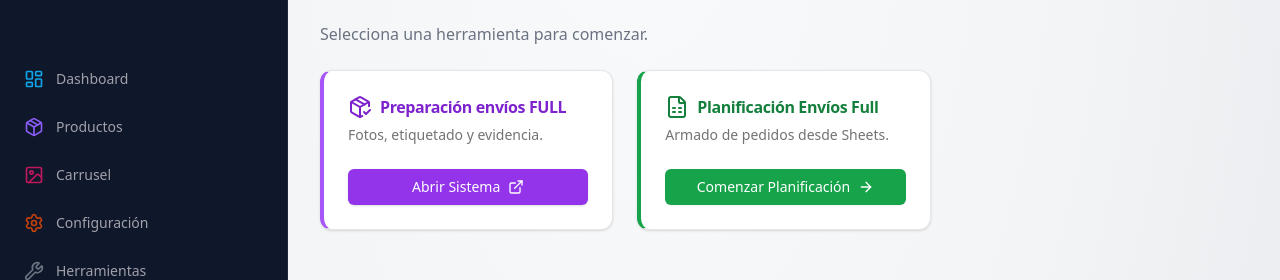
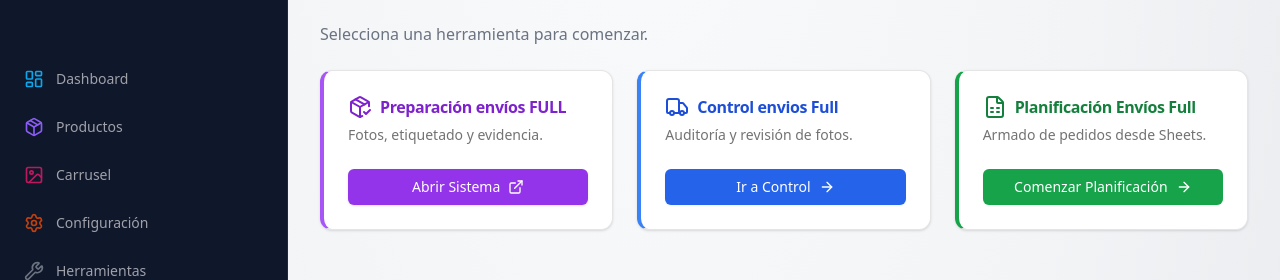
Before and after one commit to martinalejandrohakanson29-art/tienda-martin, a Next.js app: page /admin/mercadolibre in a window 1280 px wide. Shown: the part 151-431 px from the top of the page. Built offline with nearby package versions, Linux system fonts and the light colour scheme; no server answers; the database is empty.

Commit message:
Update page.tsx

```diff
--- a/app/admin/mercadolibre/page.tsx
+++ b/app/admin/mercadolibre/page.tsx
@@ -1,6 +1,6 @@
 import { Card, CardContent, CardHeader, CardTitle, CardDescription } from "@/components/ui/card";
 import { Button } from "@/components/ui/button";
-import { PackageCheck, FileSpreadsheet, ExternalLink, ArrowLeft, ArrowRight } from "lucide-react";
+import { PackageCheck, FileSpreadsheet, ExternalLink, ArrowLeft, ArrowRight, Truck } from "lucide-react";
 import Link from "next/link";
 
 export default function MercadoLibreDashboard() {
@@ -44,7 +44,27 @@ export default function MercadoLibreDashboard() {
           </CardContent>
         </Card>
 
-        {/* TARJETA 2: Planificación (AHORA HABILITADA) */}
+        {/* TARJETA 2: Control / Auditoría (NUEVA) */}
+        <Card className="hover:shadow-md transition-all border-l-4 border-l-blue-500">
+          <CardHeader>
+            <CardTitle className="flex items-center gap-2 text-blue-700">
+              <Truck className="h-6 w-6" />
+              Control envios Full
+            </CardTitle>
+            <CardDescription>
+              Auditoría y revisión de fotos.
+            </CardDescription>
+          </CardHeader>
+          <CardContent>
+            <Link href="/admin/tools/audit">
+              <Button className="w-full bg-blue-600 hover:bg-blue-700 text-white gap-2 shadow-sm">
+                Ir a Control <ArrowRight size={16} />
+              </Button>
+            </Link>
+          </CardContent>
+        </Card>
+
+        {/* TARJETA 3: Planificación */}
         <Card className="hover:shadow-md transition-all border-l-4 border-l-green-600">
           <CardHeader>
             <CardTitle className="flex items-center gap-2 text-green-700">
```
